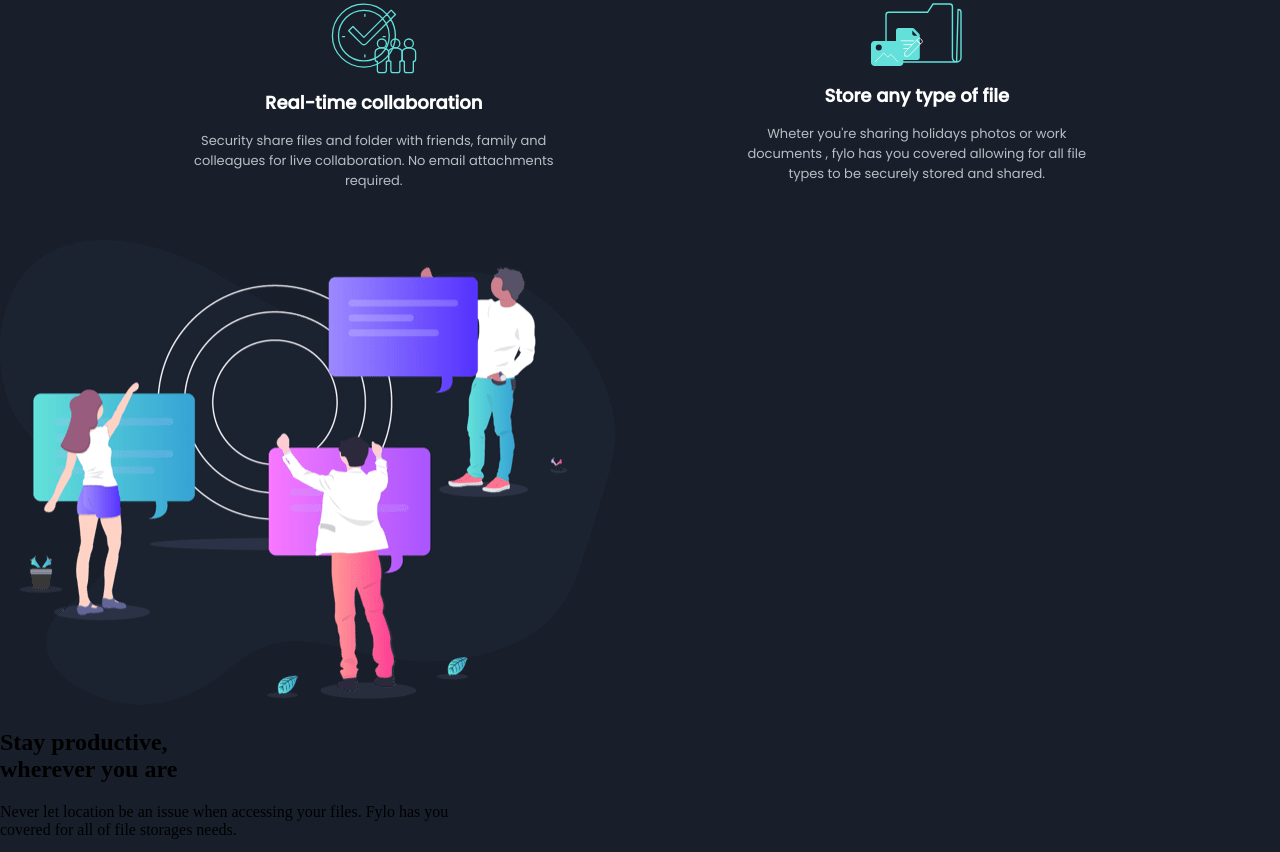
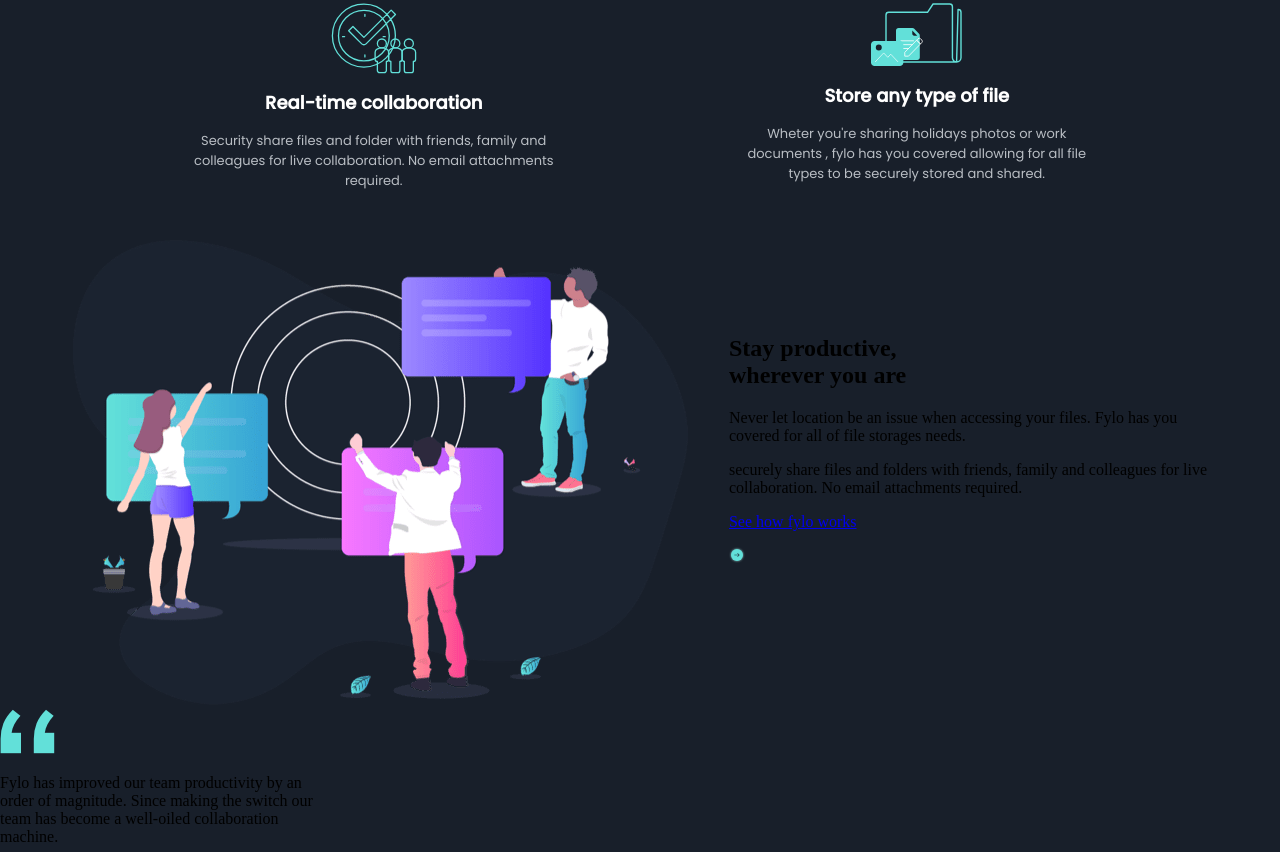
Before and after one commit to pacheco-andres/web-design-filo-mentor-dark, a plain HTML site: page index.html in a window 1280 px wide. Shown: the part 1296-2148 px from the top of the page. Drawn offline with Linux system fonts and the light colour scheme.

Commit message:
style changes

```diff
--- a/index.html
+++ b/index.html
@@ -65,11 +65,11 @@
     </div>
     </div>
   </section>
-  <section class="background-color-body">
+  <section class="background-color-body images-ilustration-stay">
     <div>
       <img src="images/illustration-stay-productive.png">
     </div>
-    <div>
+    <div class="stay-productive">
       <h2> Stay productive, <br> wherever you are</h2>
       <p>Never let location be an issue when accessing your files. Fylo has you <br> covered for all of file storages needs.</p>
       <p>securely share files and folders with friends, family and colleagues for live <br>
--- a/style.scss
+++ b/style.scss
@@ -129,3 +129,12 @@ $White: hsl(0, 0%, 100%);
   font-size: 13px;
   color: #B9BEC4;
 }
+
+.images-ilustration-stay{
+  display: flex;
+  justify-content: center;
+  .stay-productive{
+    padding-top: 75px;
+    padding-left: 41px;
+  }
+}
```
Also changed, not shown: style.css, 1 other file.
